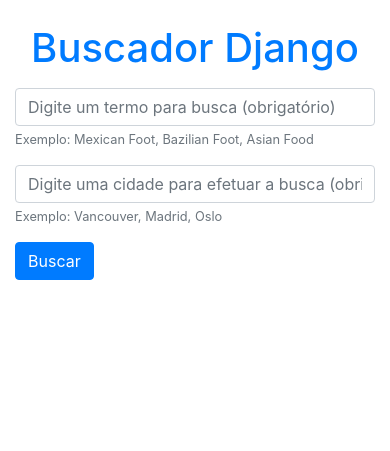
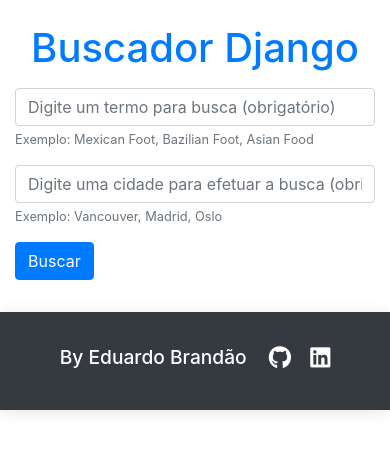
Before and after one commit to EduardoBran/App-Geolocalizacao-com-Django, a Django app: template core/templates/index.html in a window 390 px wide. Shown: the top 451 px of the page. Run offline with Django 4.2, Linux system fonts and the light colour scheme; the template is opened without the code that fills it, so the values that code supplies are empty; some libraries are stand-ins or nearby versions.

Commit message:
add footer

```diff
--- /dev/null
+++ b/core/templates/_footer.html
@@ -0,0 +1,111 @@
+{% load static %}
+
+<style>
+    /* estrutura */
+    .site-footer {
+        padding: 10px 0px;
+        font-size: .9rem;
+        line-height: 30px;
+        box-shadow: 0px 2px 15px 0px rgba(0, 0, 0, 0.1);
+    }
+
+    .mTop {
+        margin-top: 5px;
+    }
+
+    /* texto */
+    .copyright-text {
+        margin: 0;
+    }
+
+    .copyright-text label a {
+        font-size: 1.2rem;
+        color: #fff;
+        margin-right: 10px;
+        font-weight: 499;
+    }
+
+    /* icone rede social */
+    .copyright-text a {
+        font-size: 1.25rem;
+        color: #fff;
+        margin: 0px 7px;
+    }
+
+    .copyright-text a:active,
+    .copyright-text a:focus,
+    .copyright-text a:hover {
+        color: #8A847F;
+        text-decoration: none;
+    }
+
+    /* responsivo */
+    @media (max-width:991px) {
+        .site-footer [class^=col-] {
+            margin-bottom: 30px
+        }
+    }
+
+    @media (max-width:767px) {
+        .site-footer {
+            padding-bottom: 0
+        }
+
+        .site-footer .copyright-text {
+            text-align: center
+        }
+    }
+
+    @media (max-width:500px) {
+        .site-footer {
+            padding-top: 2px;
+            font-size: 1.1rem;
+        }
+
+        .mTop {
+            margin-top: 28px;
+        }
+
+        .copyright-text label {
+            font-size: 1.2rem;
+        }
+
+        .copyright-text a {
+            font-size: 1.15rem;
+            margin: 0px 7px;
+        }
+    }
+</style>
+
+<footer class="site-footer bg-dark">
+
+    <div class="container">
+        <div class="row mTop">
+            <div class="col-md-12 col-sm-12 col-xs-12">
+                <p class="copyright-text text-center">
+                    <label><a href="{% url 'index' %}">By Eduardo Brandão</a></label>
+                    <a href="https://github.com/EduardoBran?tab=repositories" target="_blank" title="acessar github">
+                        <i class="fa-brands fa-github fa-lg"></i>
+                    </a>
+                    <a href="https://www.linkedin.com/in/eduardombrandao/" target="_blank" title="acessar linkedin">
+                        <i class="fa-brands fa-linkedin fa-lg"></i>
+                    </a>
+                </p>
+            </div>
+        </div>
+    </div>
+
+</footer>
+
+<!-- carregando ícones -->
+<script src="https://kit.fontawesome.com/979f4dc9a1.js" crossorigin="anonymous"></script>
+
+<script src="https://code.jquery.com/jquery-3.5.1.slim.min.js"
+    integrity="sha384-DfXdz2htPH0lsSSs5nCTpuj/zy4C+OGpamoFVy38MVBnE+IbbVYUew+OrCXaRkfj"
+    crossorigin="anonymous"></script>
+<script src="https://cdn.jsdelivr.net/npm/popper.js@1.16.0/dist/umd/popper.min.js"
+    integrity="sha384-Q6E9RHvbIyZFJoft+2mJbHaEWldlvI9IOYy5n3zV9zzTtmI3UksdQRVvoxMfooAo"
+    crossorigin="anonymous"></script>
+<script src="https://stackpath.bootstrapcdn.com/bootstrap/4.5.0/js/bootstrap.min.js"
+    integrity="sha384-OgVRvuATP1z7JjHLkuOU7Xw704+h835Lr+6QL9UvYjZE3Ipu6Tp75j7Bh/kR0JKI"
+    crossorigin="anonymous"></script>
--- a/core/templates/base.html
+++ b/core/templates/base.html
@@ -30,6 +30,8 @@
         {% block content %}{% endblock %}
     </div>
 
+    {% include '_footer.html' %}
+
     <script src="https://code.jquery.com/jquery-3.3.1.slim.min.js"></script>
     <script src="https://cdnjs.cloudflare.com/ajax/libs/popper.js/1.14.3/umd/popper.min.js"></script>
     <script src="https://stackpath.bootstrapcdn.com/bootstrap/4.1.3/js/bootstrap.min.js"></script>
```
